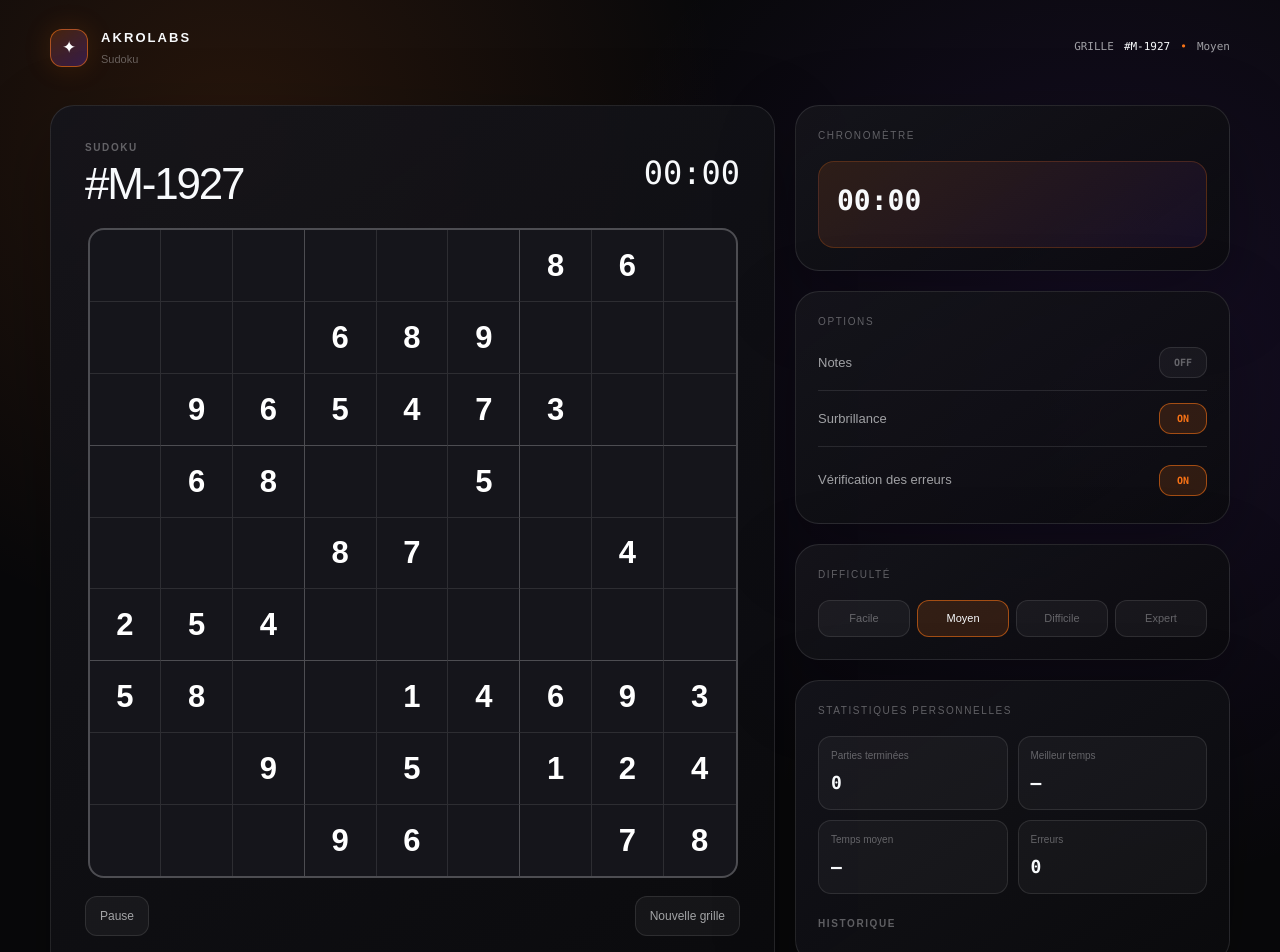
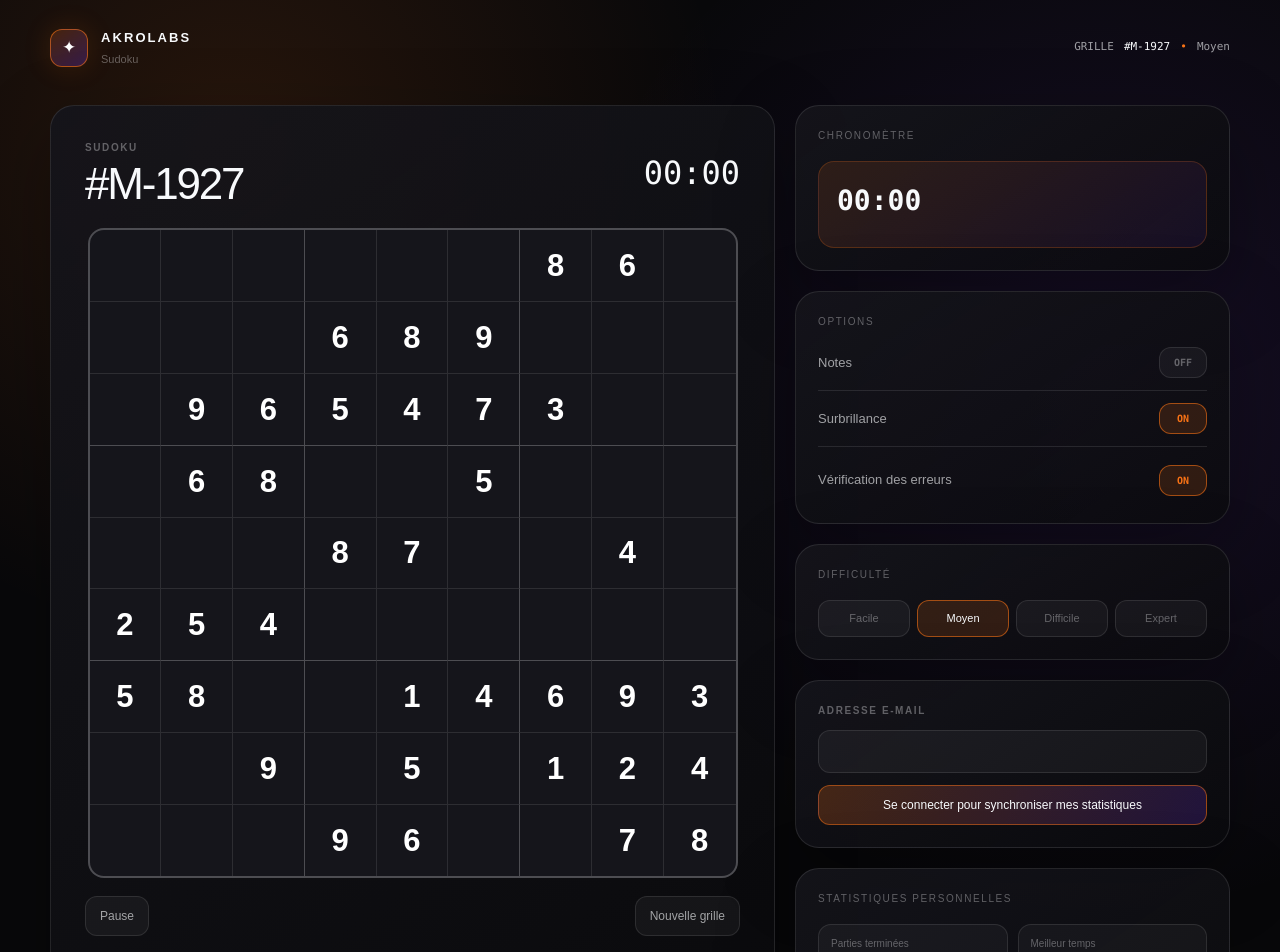
Before and after one commit to AkroDev/sudoku, a Next.js app: page / in a window 1280 px wide. Shown: the top 952 px of the page. Built offline with nearby package versions, Linux system fonts and the light colour scheme; no server answers.

Commit message:
feat: add magic link sign in panel

```diff
--- a/src/app/globals.css
+++ b/src/app/globals.css
@@ -337,6 +337,11 @@ button {
   color: var(--text);
 }
 
+.action-button:disabled {
+  cursor: wait;
+  opacity: 0.55;
+}
+
 .board-actions {
   margin-top: 18px;
 }
@@ -454,6 +459,42 @@ button {
   border-color: rgba(249, 115, 22, 0.58);
   background: rgba(249, 115, 22, 0.15);
   color: var(--text);
+}
+
+.auth-form,
+.auth-user {
+  display: grid;
+  gap: 12px;
+}
+
+.auth-input {
+  width: 100%;
+  padding: 11px 12px;
+  border: 1px solid var(--line);
+  border-radius: 12px;
+  outline: none;
+  background: rgba(255, 255, 255, 0.045);
+  color: var(--text);
+  font-size: 13px;
+}
+
+.auth-input:focus {
+  border-color: rgba(249, 115, 22, 0.72);
+  box-shadow: 0 0 0 3px rgba(249, 115, 22, 0.1);
+}
+
+.auth-email {
+  overflow-wrap: anywhere;
+  color: var(--text-dim);
+  font-family: ui-monospace, SFMono-Regular, Menlo, monospace;
+  font-size: 12px;
+}
+
+.auth-status {
+  margin: 0;
+  color: var(--success);
+  font-size: 12px;
+  line-height: 1.45;
 }
 
 .stats-grid {
--- a/src/components/SudokuGame.tsx
+++ b/src/components/SudokuGame.tsx
@@ -1,6 +1,7 @@
 'use client';
 
-import { useEffect, useMemo, useRef, useState } from 'react';
+import { useEffect, useMemo, useRef, useState, type FormEvent } from 'react';
+import type { Session } from '@supabase/supabase-js';
 import {
   createPuzzle,
   DIFFICULTY_ORDER,
@@ -14,6 +15,7 @@ import {
   type PersonalStatistics,
 } from '@/lib/statistics';
 import { syncCompletedGame } from '@/lib/supabase-stats';
+import { sendMagicLink, signOutFromSupabase, subscribeToSupabaseSession } from '@/lib/supabase-auth';
 
 type Cell = number | null;
 type Grid = Cell[][];
@@ -76,6 +78,10 @@ export default function SudokuGame({
   const [correctCell, setCorrectCell] = useState<number | null>(null);
   const [hydrated, setHydrated] = useState(false);
   const [statistics, setStatistics] = useState<PersonalStatistics>(() => createEmptyStatistics());
+  const [session, setSession] = useState<Session | null>(null);
+  const [email, setEmail] = useState('');
+  const [authBusy, setAuthBusy] = useState(false);
+  const [magicLinkSent, setMagicLinkSent] = useState(false);
   const completionRecorded = useRef(false);
 
   const puzzleId = puzzle.id;
@@ -98,6 +104,8 @@ export default function SudokuGame({
   useEffect(() => {
     setStatistics(loadStatistics());
   }, []);
+
+  useEffect(() => subscribeToSupabaseSession(setSession), []);
 
   useEffect(() => {
     setHydrated(false);
@@ -286,6 +294,15 @@ export default function SudokuGame({
     setDifficulty(nextDifficulty);
   };
 
+  const handleMagicLinkSubmit = async (event: FormEvent<HTMLFormElement>) => {
+    event.preventDefault();
+    setAuthBusy(true);
+    setMagicLinkSent(false);
+    const result = await sendMagicLink(email.trim());
+    if (result.sent) setMagicLinkSent(true);
+    setAuthBusy(false);
+  };
+
   const activeNumber = useMemo(() => (
     selectedValue ?? (selectedCell === null || selectedRow === null || selectedColumn === null
       ? null
@@ -452,6 +469,39 @@ export default function SudokuGame({
             </div>
           </section>
 
+          <section className="panel side-panel auth-panel" aria-label="Se connecter pour synchroniser mes statistiques">
+            {session?.user ? (
+              <div className="auth-user">
+                <span className="auth-email">{session.user.email}</span>
+                <button className="action-button" type="button" onClick={() => void signOutFromSupabase()}>
+                  Se déconnecter
+                </button>
+              </div>
+            ) : (
+              <form className="auth-form" onSubmit={handleMagicLinkSubmit}>
+                <label className="field-label" htmlFor="sudoku-email">Adresse e-mail</label>
+                <input
+                  className="auth-input"
+                  id="sudoku-email"
+                  type="email"
+                  autoComplete="email"
+                  value={email}
+                  onChange={(event) => {
+                    setEmail(event.target.value);
+                    setMagicLinkSent(false);
+                  }}
+                  required
+                />
+                <button className="action-button action-button--primary" type="submit" disabled={authBusy}>
+                  Se connecter pour synchroniser mes statistiques
+                </button>
+                {magicLinkSent && (
+                  <p className="auth-status" role="status">Lien envoyé. Consultez votre boîte mail.</p>
+                )}
+              </form>
+            )}
+          </section>
+
           <section className="panel side-panel">
             <p className="panel-title">Statistiques personnelles</p>
             <div className="stats-grid">
```
